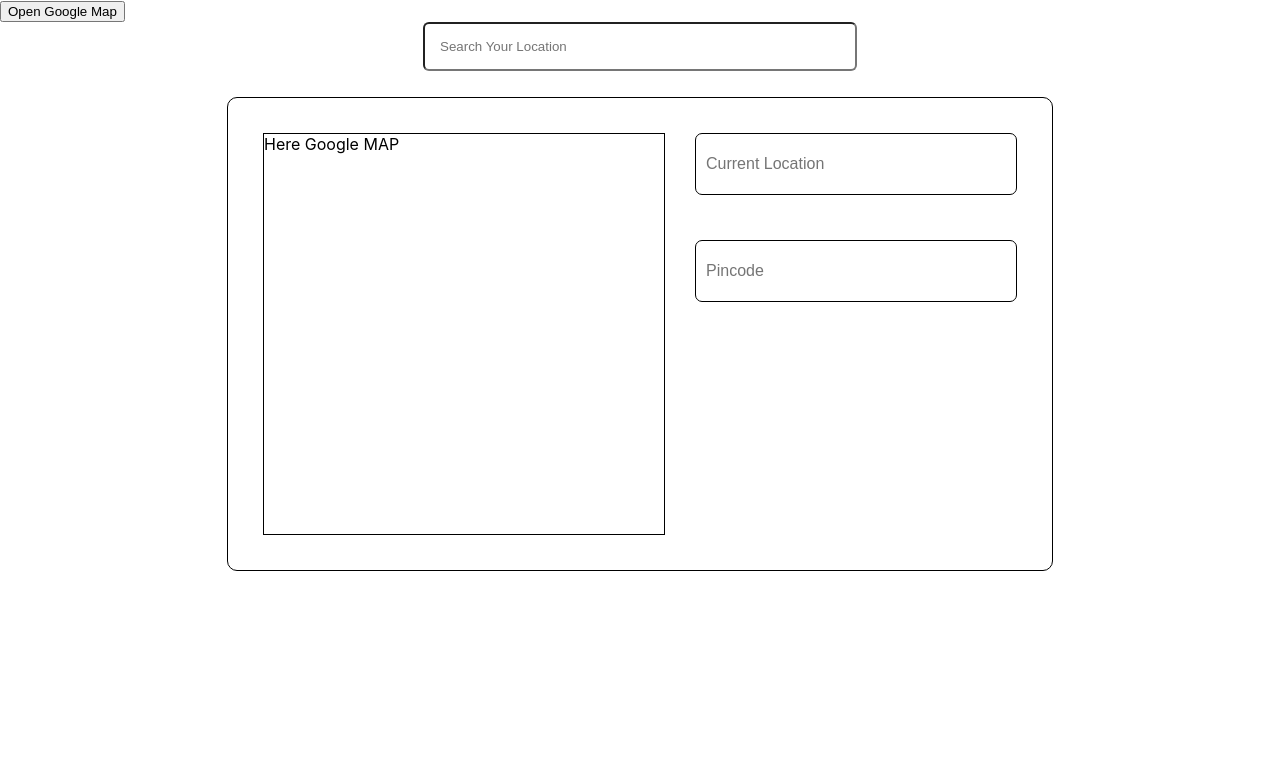
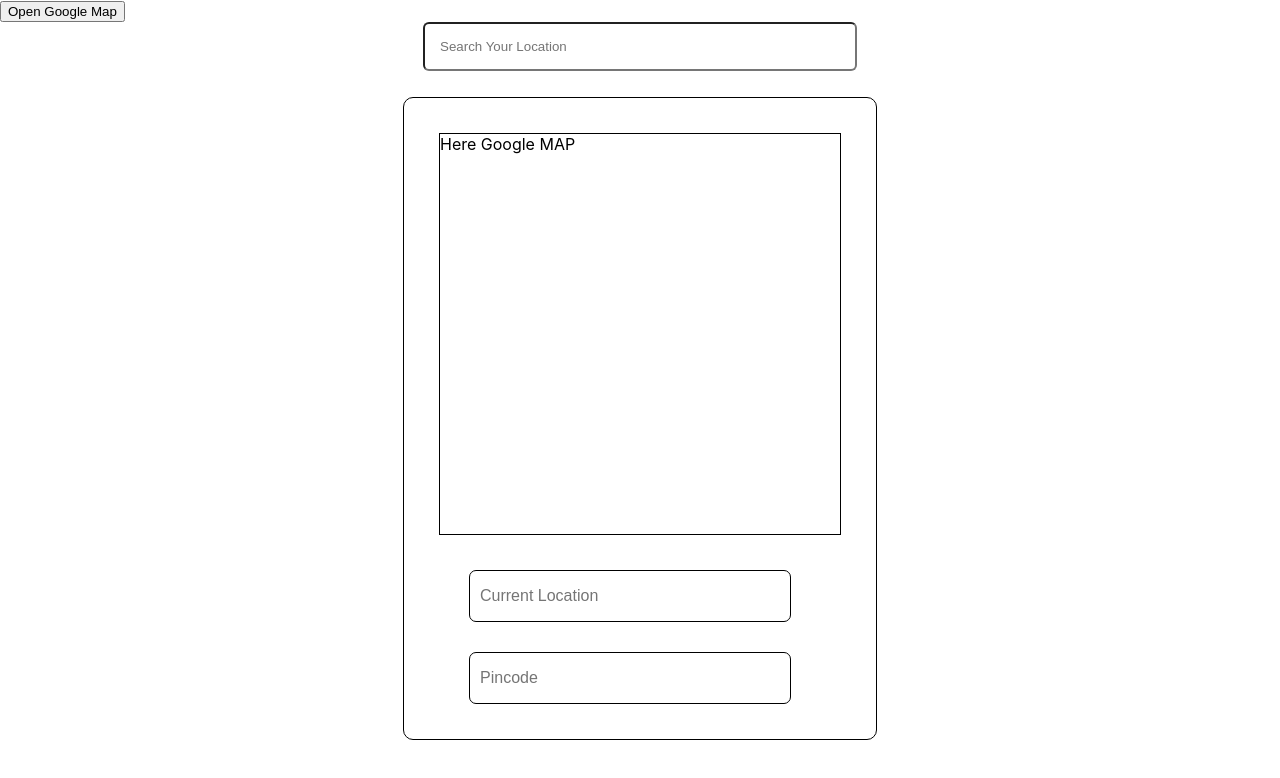
Before and after one commit to piya03/learn-react-google-map, a React (Create React App) app: page / in a window 1280 px wide. Shown: the top 778 px of the page. Built offline with nearby package versions, Linux system fonts and the light colour scheme; the HTML template or start-up script is replaced by a standard one.

Commit message:
first commit css

```diff
--- a/src/App.css
+++ b/src/App.css
@@ -18,6 +18,7 @@
 }
 .align_Map_address{
   display: flex;
+  flex-direction: column;
  margin-top: 26px;
   border-radius: 10px;
   padding: 35px;
@@ -28,11 +29,13 @@
 .address_inputs{
   display: flex;
   flex-direction: column;
+  margin-top: 35px;
+
 }
 .address_inputs input{
   outline: none;
     height: 40px;
-    padding: 10px;
+    padding: 5px 10px;
     width: 300px;
     border-radius: 7px;
     border: 1px solid;
@@ -41,7 +44,7 @@
 
 }
 .current_location{
-  margin-bottom: 45px;
+  margin-bottom: 30px;
 
 }
 .icon{
```
